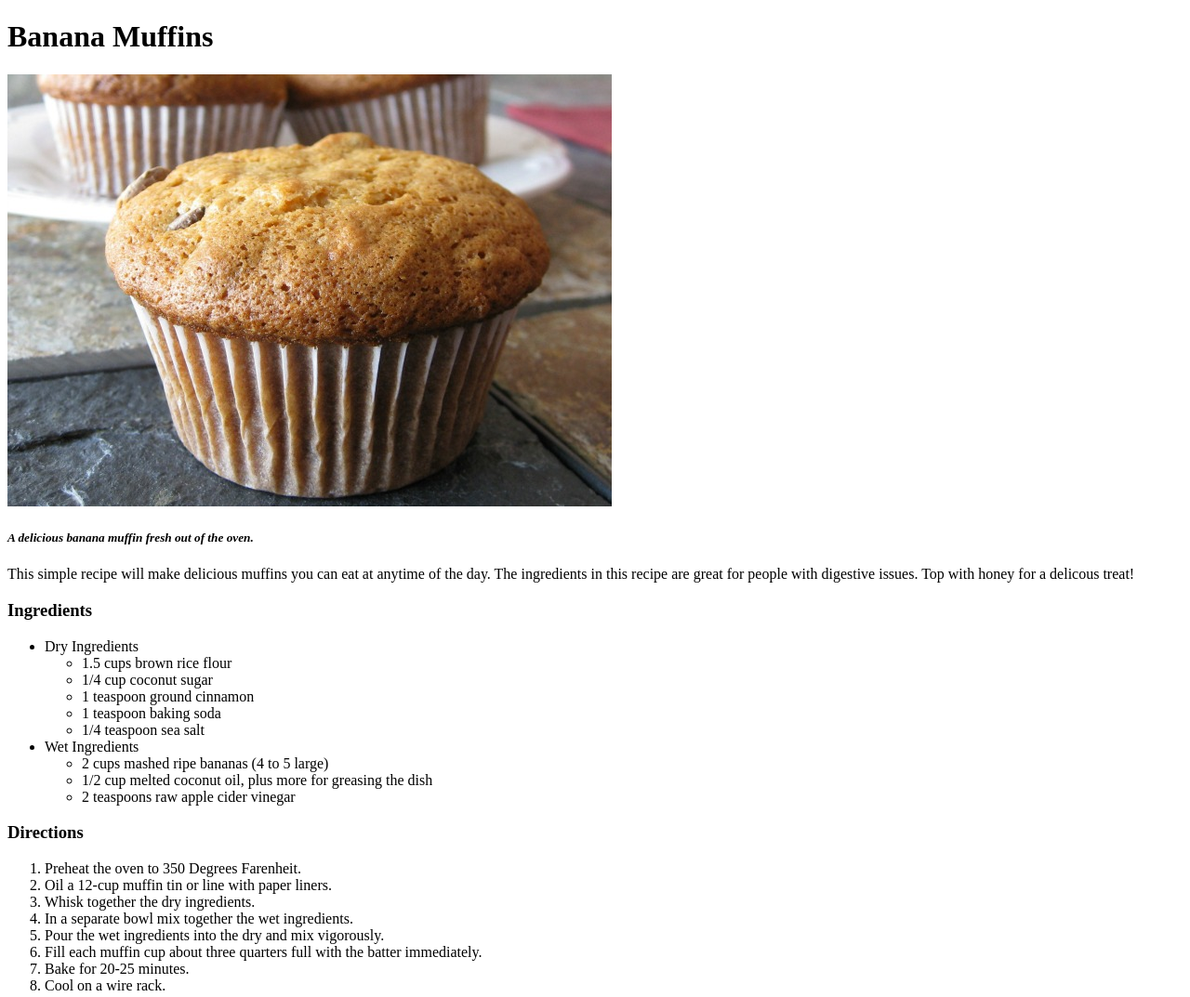
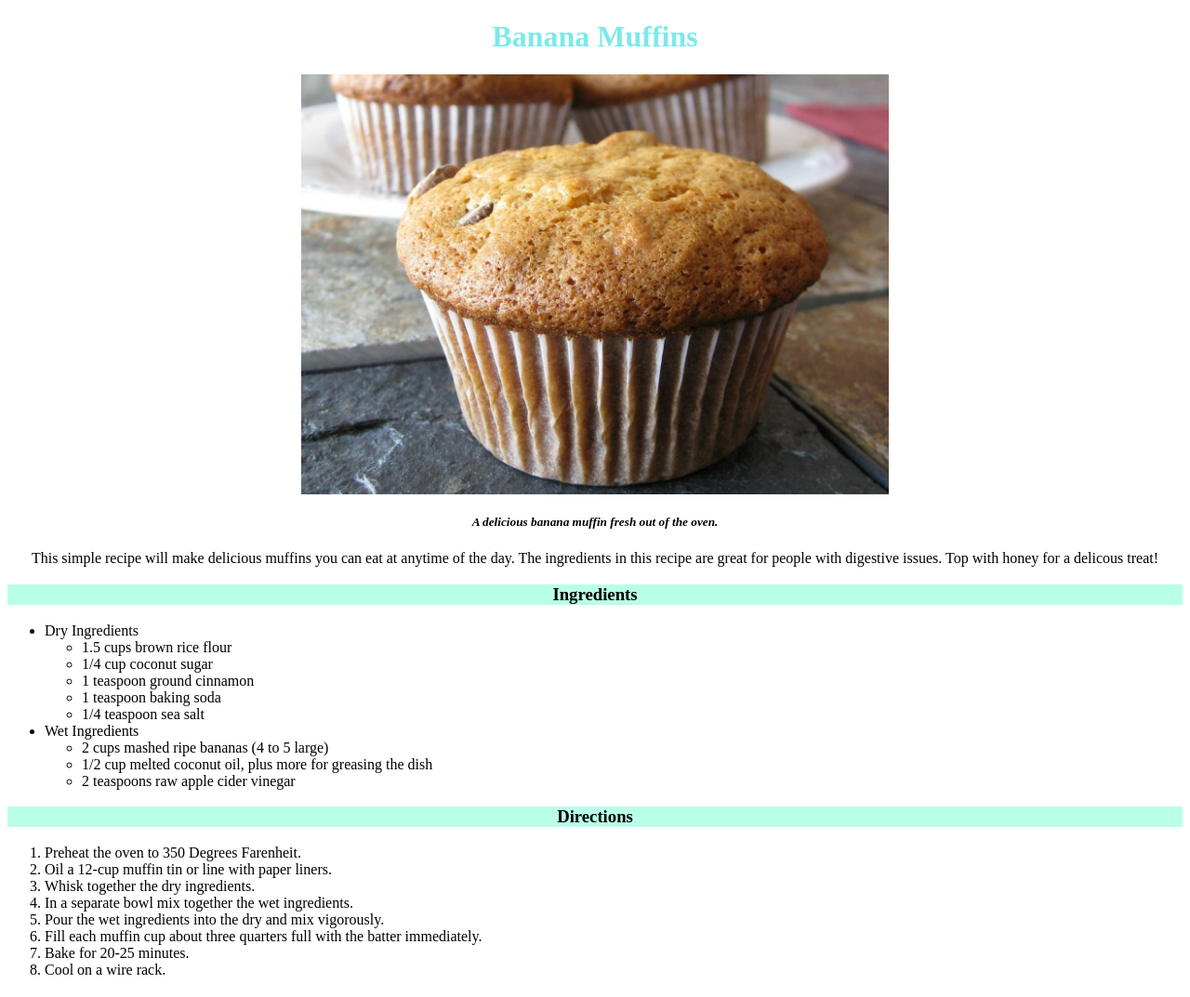
Before and after one commit to elizabetsys/odin-recipes, a plain HTML site: page recipes/bananamuffins.html in a window 1280 px wide. Shown: the whole page at 93% size. Drawn offline with Linux system fonts and the light colour scheme.

Commit message:
Edited bananamuffins.html cbcass.html hotandsour.html Add style.css

```diff
--- a/recipes/bananamuffins.html
+++ b/recipes/bananamuffins.html
@@ -3,6 +3,7 @@
     <head>
         <meta charset="UTF-8">
         <title>BananaMuffins</title>
+        <link rel="stylesheet" href="style.css">
     </head>
 
     <body>
--- /dev/null
+++ b/recipes/style.css
@@ -0,0 +1,21 @@
+img {
+    display: block;
+    margin-left: auto;
+    margin-right: auto;
+    width: 50%;
+}
+
+h1 {
+    text-align: center;
+    color: rgba(35, 218, 218, 0.596);
+}
+
+h5,
+p,
+h3 {
+    text-align: center;
+}
+
+h3 {
+    background-color: rgba(127, 255, 212, 0.541);
+}
```
Also changed, not shown: recipes/cbcass.html (+1 -0 lines), recipes/hotandsour.html (+1 -0 lines).
